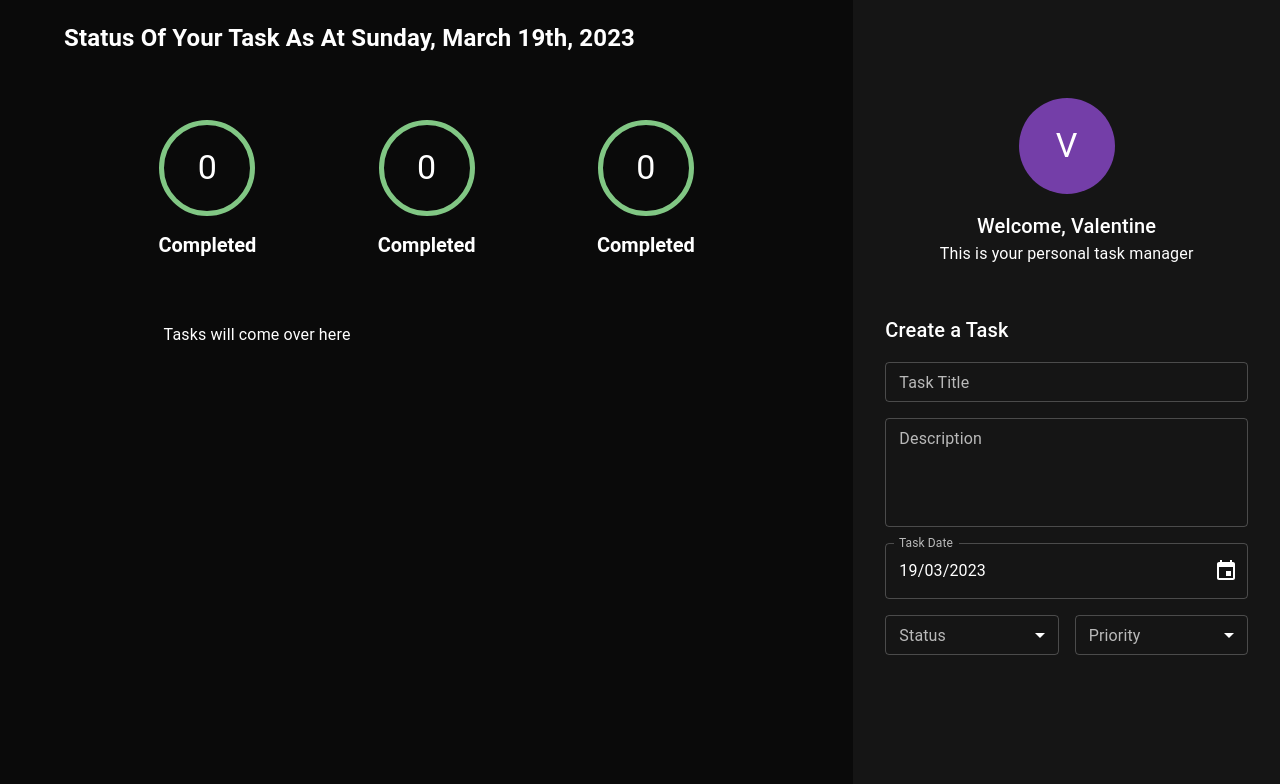
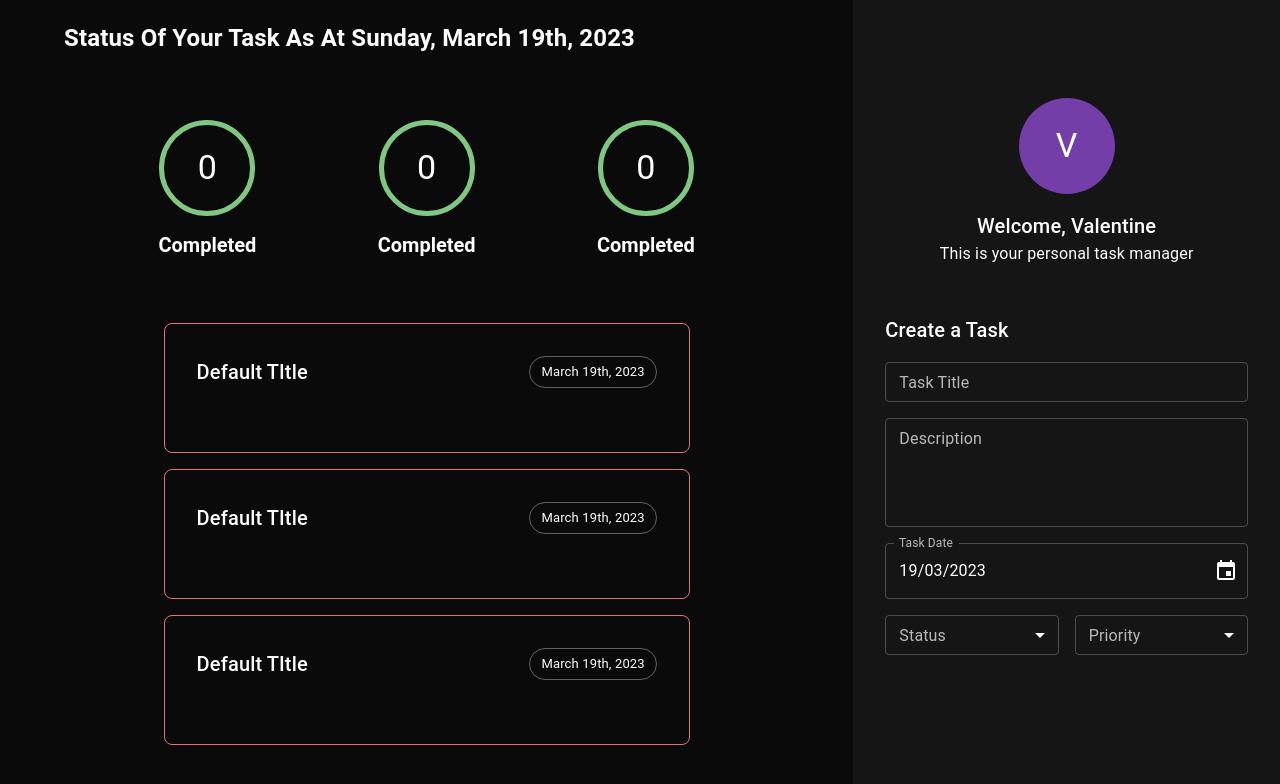
Before and after one commit to valentinesamuel/ts-todo-react, a React (Vite) app: page / in a window 1280 px wide. Shown: the top 784 px of the page. Built offline with nearby package versions, Linux system fonts and the light colour scheme.

Commit message:
FEAT: Completed task header component

```diff
--- /dev/null
+++ b/src/components/task/_taskHeader.tsx
@@ -0,0 +1,24 @@
+import { FC, ReactElement } from 'react';
+import PropTypes from 'prop-types';
+import { Box, Chip, Typography } from '@mui/material';
+import { ITaskHeader } from './interfaces/iTaskHeader';
+import { format } from 'date-fns';
+
+export const TaskHeader: FC<ITaskHeader> = (props): ReactElement => {
+  const { title = 'Default TItle', date = new Date() } = props;
+  return (
+    <Box display="flex" width="100%" justifyContent="space-between" mb={4}>
+      <Box>
+        <Typography variant="h6">{title}</Typography>
+      </Box>
+      <Box>
+        <Chip variant="outlined" label={format(date, 'PPP')} />
+      </Box>
+    </Box>
+  );
+};
+
+TaskHeader.propTypes = {
+  title: PropTypes.string,
+  date: PropTypes.instanceOf(Date),
+};
--- /dev/null
+++ b/src/components/task/interfaces/iTaskHeader.ts
@@ -0,0 +1,4 @@
+export interface ITaskHeader {
+    title?: string,
+    date?: Date,
+}
--- /dev/null
+++ b/src/components/task/task.tsx
@@ -0,0 +1,28 @@
+import { FC, ReactElement } from 'react';
+import PropTypes from 'prop-types';
+import { Box, Avatar, Typography } from '@mui/material';
+import { TaskHeader } from './_taskHeader';
+
+const Task: FC = (props): ReactElement => {
+  return (
+    <Box
+      display="flex"
+      width="100%"
+      justifyContent="flex-start"
+      flexDirection="column"
+      mb={2}
+      p={4}
+      sx={{
+        width: '100%',
+        backgroundColor: 'Background.paper',
+        borderRadius: '.5rem',
+        border: '.06rem solid',
+        borderColor: 'error.light',
+      }}
+    >
+      <TaskHeader />
+    </Box>
+  );
+};
+
+export default Task;
--- a/src/components/taskarea/taskArea.tsx
+++ b/src/components/taskarea/taskArea.tsx
@@ -2,6 +2,7 @@
 import { Grid, Box } from '@mui/material';
 import { format } from 'date-fns';
 import { TaskCounter } from '../taskcounter/TaskCounter';
+import Task from '../task/task';
 
 const TaskArea: FC = (): ReactElement => {
   return (
@@ -25,7 +26,9 @@
           <TaskCounter />
         </Grid>
         <Grid item display="flex" flexDirection="column" xs={10} md={8}>
-          <Box>Tasks will come over here</Box>
+          <Task />
+          <Task />
+          <Task />
         </Grid>
       </Grid>
     </Grid>
```
